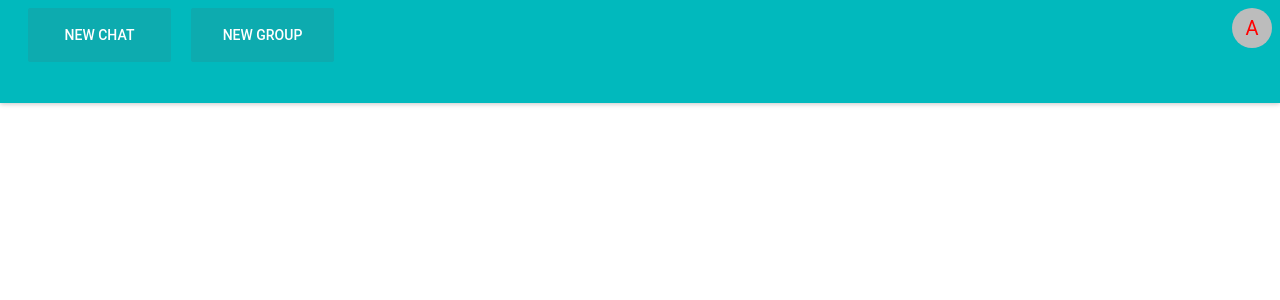
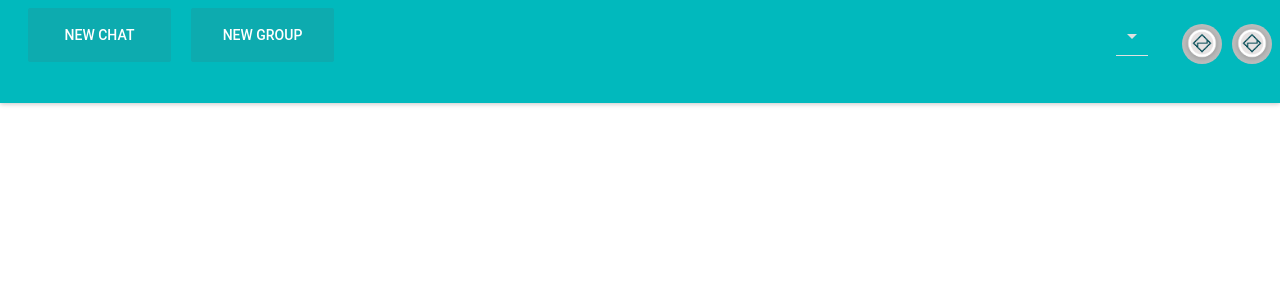
Before and after one commit to RetroRabbit/Byte, a React (Create React App) app: page / in a window 1280 px wide. Shown: the top 300 px of the page. Built offline with nearby package versions, Linux system fonts and the light colour scheme.

Commit message:
Avatar src path fixed. Profile name dropdown working.

```diff
--- a/src/MyHeaderComponent.js
+++ b/src/MyHeaderComponent.js
@@ -1,9 +1,15 @@
 import React from 'react';
 import AppBar from 'material-ui/AppBar';
+import avatarLogo from './Icon.png';
 import IconButton from 'material-ui/IconButton';
 import NavigationClose from 'material-ui/svg-icons/navigation/close';
 import FlatButton from 'material-ui/FlatButton'
 import Avatar from 'material-ui/Avatar';
+import DropDownMenu from 'material-ui/DropDownMenu';
+import MenuItem from 'material-ui/MenuItem';
+
+
+
 
 const appbarstyle={
   backgroundColor: '#01B9BD',
@@ -18,18 +24,36 @@ const buttonstyle={
   marginLeft:'20px',
 };
 
+
+
 const leftButtons=(
 <div>
-<FlatButton label="New Chat" style={buttonstyle} />
+<FlatButton label="New Chat" style={buttonstyle}/>
 <FlatButton label="New Group" style={buttonstyle} />
 </div>
 );
 
+const profileNameStyle={
+color:'#ffffff',
+marginBotton:'20px',
+};
 
+const avatarStyle={
+  marginLeft:'10px',
+  marginTop:'5px',
+  borderColor: '#d6d7da',
+  borderWidth:'50px',
+  color:'#ffffffs'
+};
 
 const rightContent=(
   <div>
-  <Avatar style={{color:'red',}} >A</Avatar>
+   <DropDownMenu>
+          <MenuItem value={1} primaryText="Settings" />
+          <MenuItem value={1} primaryText="Logout" />
+        </DropDownMenu>
+  <Avatar  src={avatarLogo} style={avatarStyle}/>
+  <Avatar src={avatarLogo} style={avatarStyle}/>
   </div>
   );
 
```
Also changed, not shown: src/Icon.png (added), src/images/Icon.png (added).
